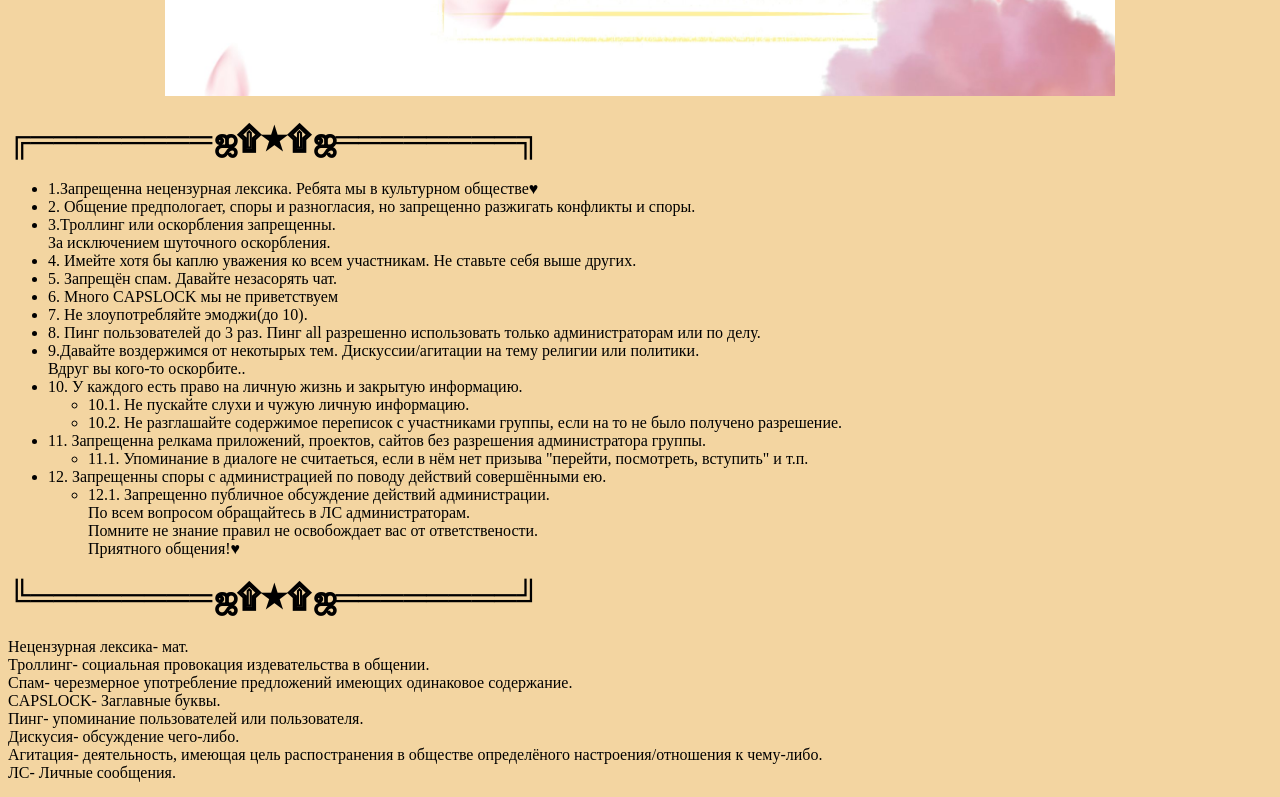
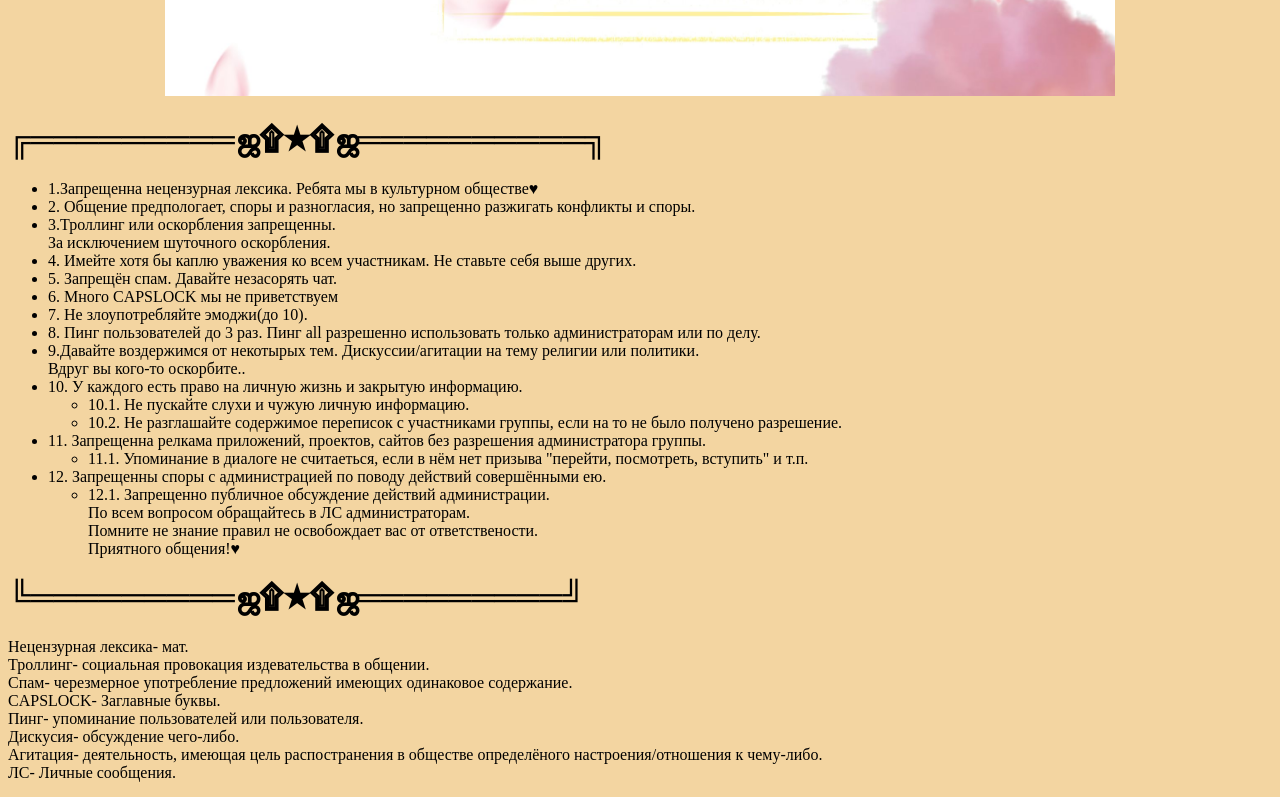
Before and after one commit to Girls-Zone/Site, a plain HTML site: page index.html in a window 1280 px wide. Shown: the part 520-1317 px from the top of the page. Drawn offline with Linux system fonts and the light colour scheme.

Commit message:
Update index.html

```diff
--- a/index.html
+++ b/index.html
@@ -10,7 +10,7 @@
   <body>
    <p class="fig"><img src="image/rules.jpg"
         width="950" height="600" alt="image1"></p>
-    <h1>╔════════ஜ۩★۩ஜ════════╗</h1>
+    <h1>╔═════════ஜ۩★۩ஜ══════════╗</h1>
     <ul>
         <li>1.Запрещенна нецензурная лексика. Ребята мы в культурном обществе♥</li>
         <li>2. Общение предпологает, споры и разногласия, но запрещенно разжигать конфликты и споры.</li>
@@ -46,7 +46,7 @@
         </ul>
     </li>
 </ul>
-<h1> ╚════════ஜ۩★۩ஜ════════╝</h1>
+<h1> ╚═════════ஜ۩★۩ஜ═════════╝</h1>
 <p>Нецензурная лексика- мат.<br>
     Троллинг- социальная провокация издевательства в общении.<br>
     Спам- черезмерное употребление предложений имеющих одинаковое содержание.<br>
```
